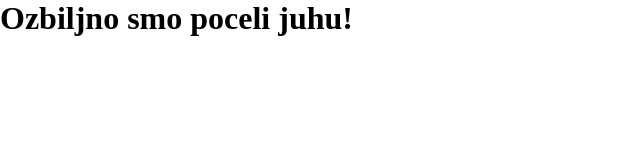
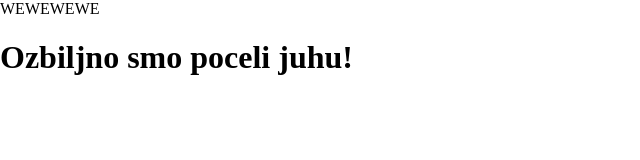
Before and after one commit to Jovan-Savic/Hakaton, a plain HTML site: page Hakaton.html in a window 1280 px wide. Shown: the whole page, without its empty margins (0-640 px from the left). Drawn offline with Linux system fonts and the light colour scheme.

Commit message:
proba dupli push

```diff
--- a/Hakaton.html
+++ b/Hakaton.html
@@ -5,7 +5,7 @@
 </head>
 <body style= "margin: 0;">
 
-
+WEWEWEWE
 <H1> Ozbiljno smo poceli juhu!<h1>
 
 
```
